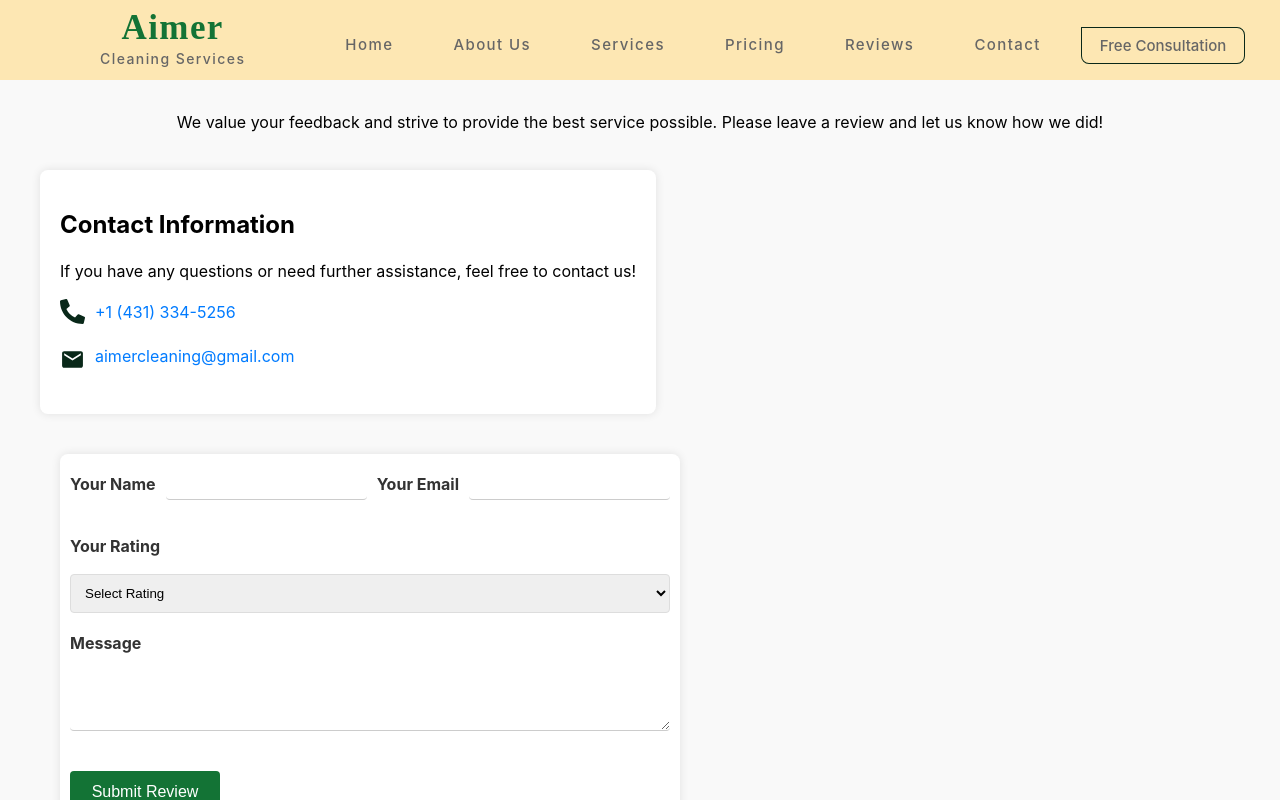
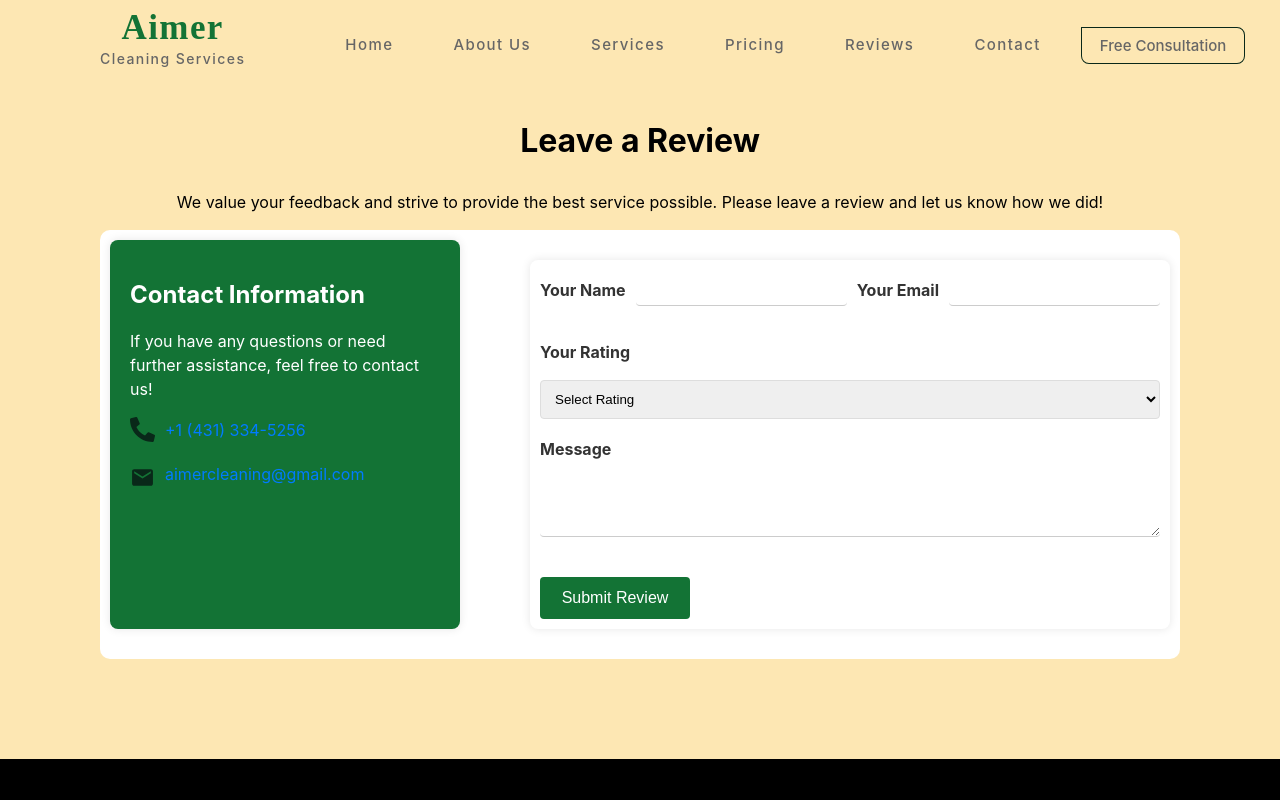
Before and after one commit to Celestineosas/ugos-project, a React (Create React App) app: page /review in a window 1280 px wide. Shown: the top 800 px of the page. Built offline with nearby package versions, Linux system fonts and the light colour scheme.

Commit message:
update files

```diff
--- a/src/components/FAQ/data-faq.js
+++ b/src/components/FAQ/data-faq.js
@@ -12,7 +12,7 @@ const data = [
     {
         id: '3',
         question: "How do I schedule a cleaning service?",
-        answer: "Scheduling a service is simple! You can: <br> - Call us directly at <a href='tel:431-334-5256'>431-334-5256</a> <br> - Fill out the booking form on our website <br> - Email us at aimercleaning@gmail.com with your preferred date and time. <br> We'll confirm your booking and provide you with a detailed plan of action."
+        answer: "Scheduling a service is simple! You can: <br> - Call us directly at +1(431)-334-5256. <br> - Fill out the booking form on our website. <br> - Email us at aimercleaning@gmail.com with your preferred date and time. <br> We'll confirm your booking and provide you with a detailed plan of action."
     },
     {
         id: '4',
--- a/src/components/Review/Review.css
+++ b/src/components/Review/Review.css
@@ -2,24 +2,23 @@
     display: flex;
     flex-direction: column;
     align-items: center;
-    padding: 20px;
-    background-color: #f9f9f9;
+    padding: 100px;
+    background-color: #fde7b3;
   }
 
   .review-content {
     display: flex;
-    flex-direction: column;
-    justify-content: space-between;
-    align-items: flex-start;
-    width: 100%;
-    max-width: 1200px;
-    margin-top: 20px;
+    gap: 50px;
+    padding: 10px;
+    border-radius: 10px;
+    background-color: white;
   }
 
   .review-card {
     flex: 1;
     margin-bottom: 20px;
-    background: #fff;
+    background: #137335;
+    color: white;
     padding: 20px;
     border-radius: 8px;
     box-shadow: 0 0 10px rgba(0, 0, 0, 0.1);
```
